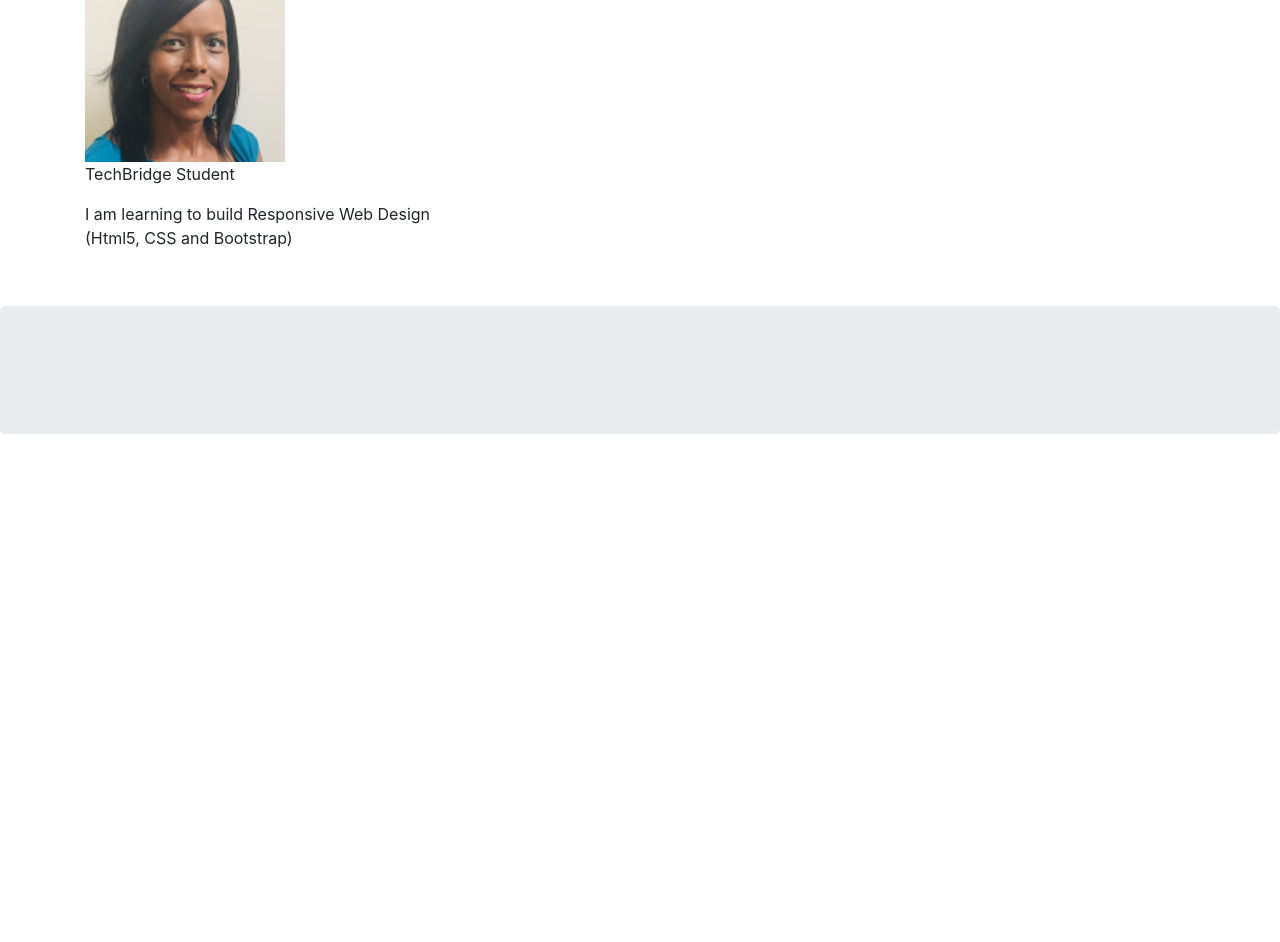
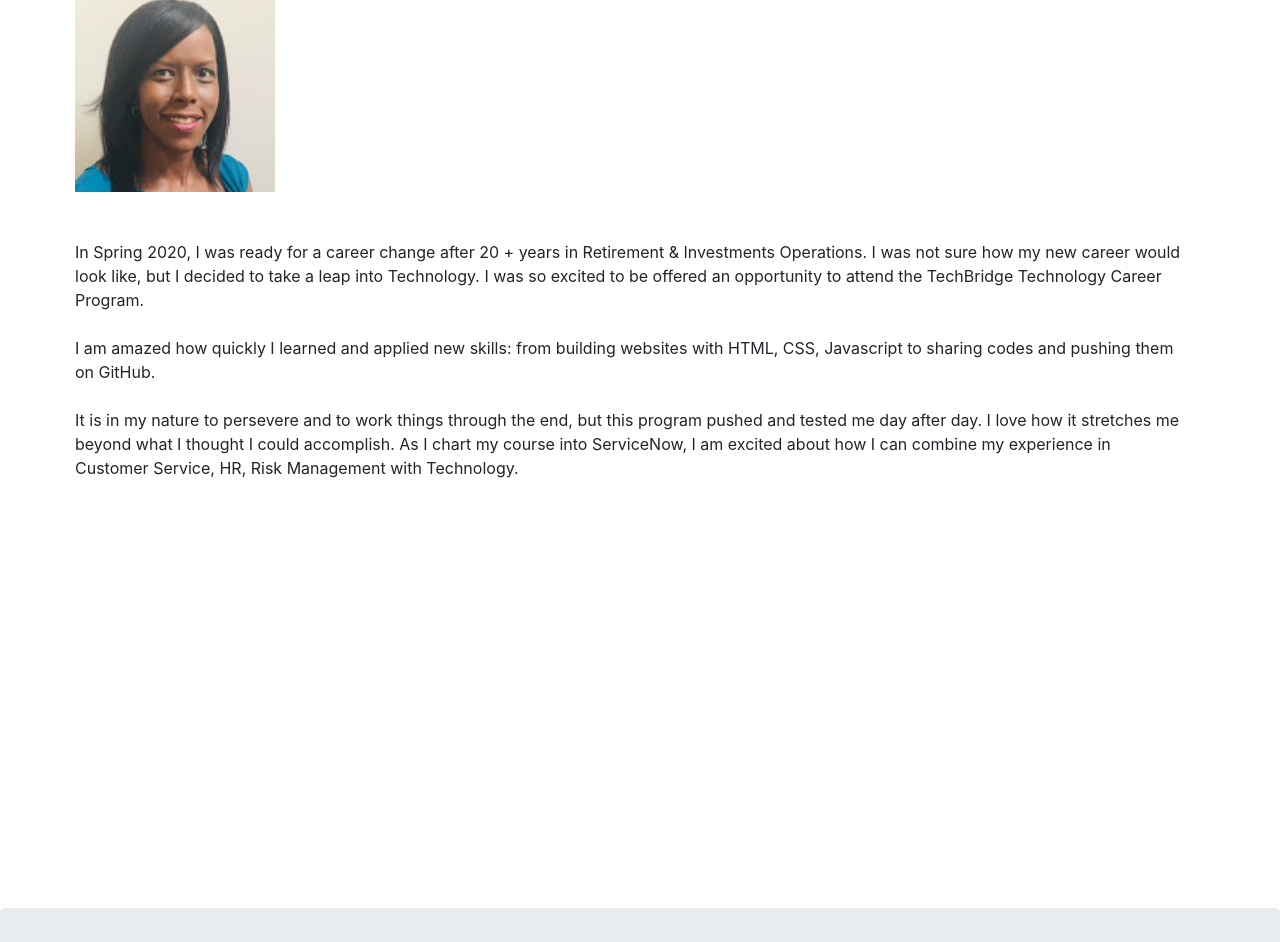
Before and after one commit to mdavid2020/tcp-frontend-week2, a plain HTML site: page index.html in a window 1280 px wide. Shown: the part 420-1362 px from the top of the page. Before the commit the page ends 854 px from the top, so only its background shows below. Drawn offline with nearby package versions, Linux system fonts and the light colour scheme.

Commit message:
last commit

```diff
--- a/Assets/style.css
+++ b/Assets/style.css
@@ -2,6 +2,14 @@
     color:#0072bb;
 }
 
+.navbar-item {padding-right:20px;
+
+}
+.container {margin:0;
+}
+.img-fluid_1{
+    margin:0 auto;
+}
 h4 {
     /* Box-model */
     padding: 20px 0;
--- a/index.html
+++ b/index.html
@@ -43,17 +43,25 @@
   </nav>
 </nav>
 
-<nav class="container" style="margin-top:30px">
+<nav class="container" style="margin:60px">
   <nav class="row">
-    <nav id="myHeader" class="col-sm-4">
+    <nav id="myHeader" class="col-sm-12">
       <h2 class="mt-4">About</h2>
 
       <nav class="bioimg">
       <img src="Marsha pic.jpg" class="img-fluid" alt="Your Image" id="bio-image"></nav>
-      <p>TechBridge Student</p>
-      <p>I am learning to build Responsive Web Design (Html5, CSS and Bootstrap)</p>
-      <p></p>
-            <br>
+      <br></br>
+
+      <p>In Spring 2020, I was ready for a career change after 20 + years in Retirement & Investments Operations. I was not sure how my new career would look like, but I decided to take a leap into Technology. I was so excited to be offered an opportunity to attend the TechBridge Technology Career Program.
+        <br></br>I am amazed how quickly I learned and applied new skills: from building websites with HTML, CSS, Javascript to sharing codes and pushing them on GitHub.
+        <br></br>It is in my nature to persevere and to work things through the end, but this program pushed and tested me day after day. I love how it stretches me beyond what I thought I could accomplish. As I chart my course into ServiceNow, I am excited about how I can combine my experience in Customer Service, HR, Risk Management with Technology.
+        </p>
+        <br></br>
+        <br></br>
+        <br></br>
+        <br></br>
+        <br></br>
+        <br></br><br></br>
       <h2></h2>
       <h5></h5>
       <p></p>
```
Also changed, not shown: mycontact.html (+4 -4 lines), myportfolio.html (+6 -4 lines), Code Refactoring 2020-08-19 205848.png (added).
